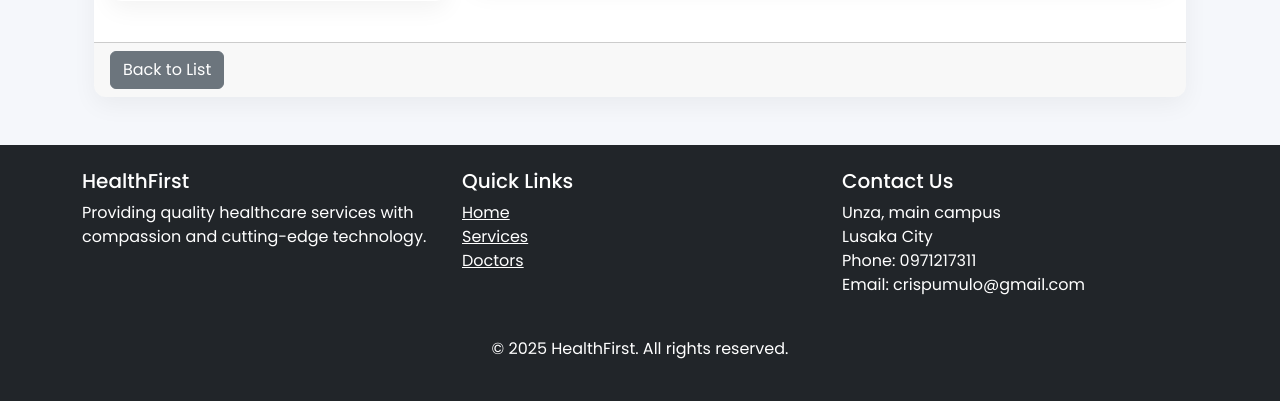
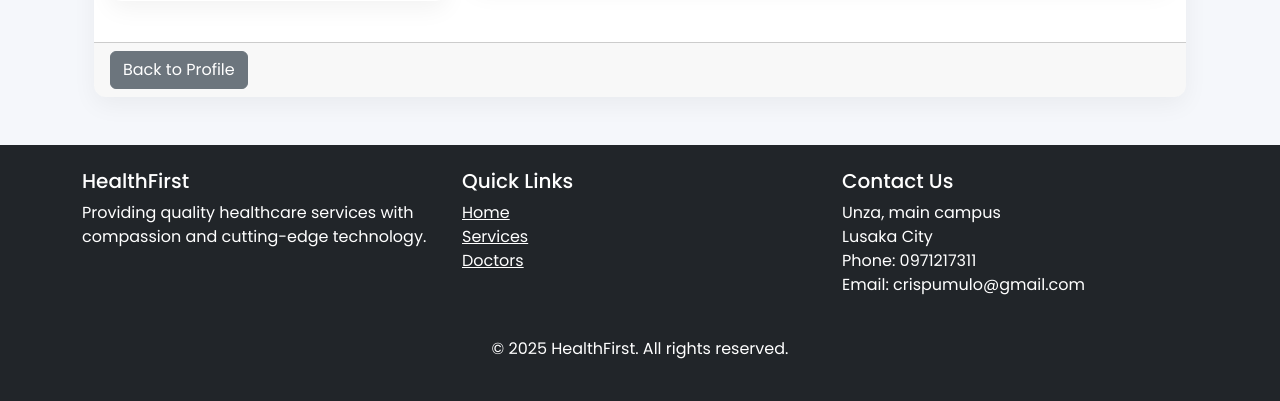
Before and after one commit to pumulo-mufalali/healthfirst, a Django app: template doctors/templates/doctors/detail.html in a window 1280 px wide. Shown: the part 678-1079 px from the top of the page. Run offline with Django 3.2, Linux system fonts and the light colour scheme; the template is opened without the code that fills it, so the values that code supplies are empty.

Commit message:
patient and doctor dash addedd

```diff
--- a/doctors/templates/doctors/dashboard.html
+++ b/doctors/templates/doctors/dashboard.html
@@ -37,7 +37,7 @@
                     </a>
                 </li>
                 <li class="nav-item">
-                    <a class="nav-link" href="{% url 'doctors:doctor_update' doctor.id %}">
+                    <a class="nav-link" href="{% url 'doctors:doctor_detail' doctor.user_id %}">
                         <i class="fas fa-user-md me-2"></i>My Profile
                     </a>
                 </li>
--- a/doctors/templates/doctors/detail.html
+++ b/doctors/templates/doctors/detail.html
@@ -101,7 +101,7 @@
             {% if is_doctor %}
             <a href="{% url 'doctors:doctor_update' user.pk %}" class="btn btn-warning">Edit Profile</a>
             {% endif %}
-            <a href="{% url 'doctors:doctor_list' %}" class="btn btn-secondary">Back to List</a>
+            <a href="{% url 'doctors:doctor_dashboard' %}" class="btn btn-secondary">Back to Profile</a>
         </div>
     </div>
 </div>
--- a/patients/views.py
+++ b/patients/views.py
@@ -48,6 +48,10 @@ def is_admin_or_staff(user):
 # @user_passes_test(is_admin_or_staff)
 def patient_list(request):
     patients = Patient.objects.all()
+
+    if hasattr(request.user, 'doctcor_profile'):
+        doctors_patients = Appointment.objects.filter(doctor=request.user.doctor_profile).order_by('date', 'start_time')
+
     return render(request, 'patients/list.html', {'patients': patients})
 
 
```
